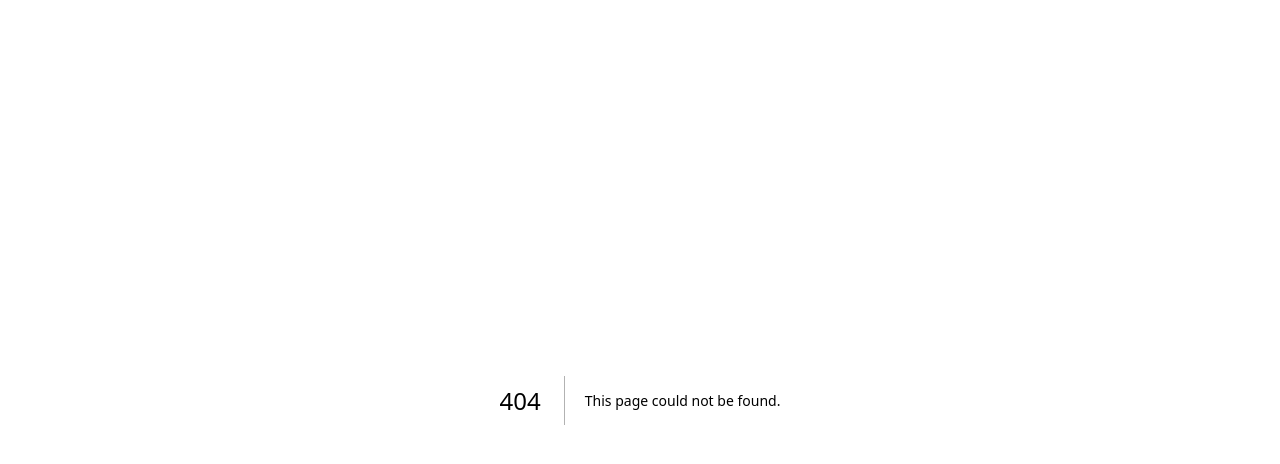
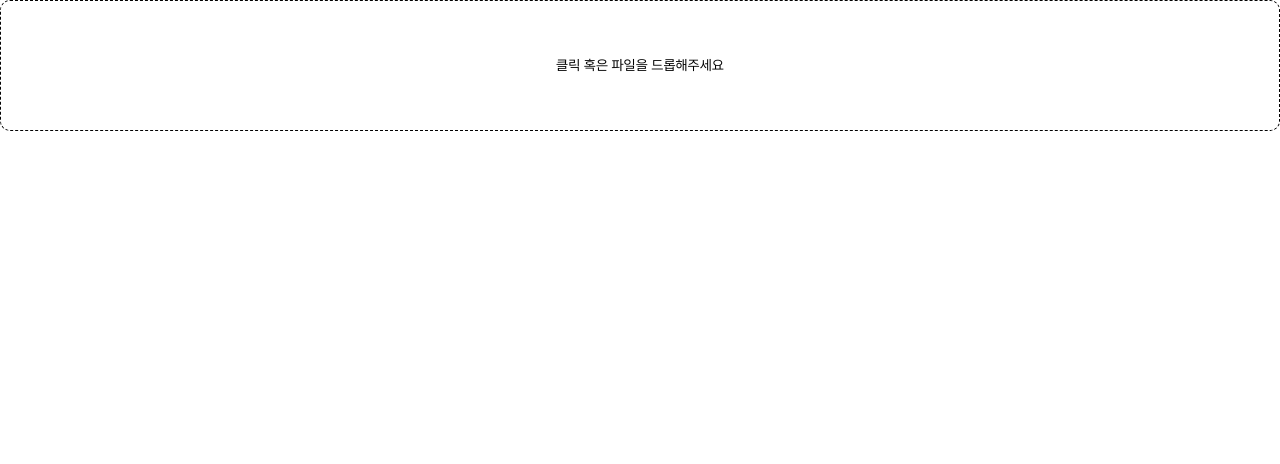
Before and after one commit to Odagada/Trimo-FE, a Next.js app: page /test in a window 1280 px wide. Before the commit this address had no page. Shown: the top 464 px of the page. Built offline with nearby package versions, Linux system fonts and the light colour scheme.

Commit message:
feat: imageInput tailwind 세팅 적용

```diff
--- a/components/ImagesInput.tsx
+++ b/components/atoms/Inputs/ImagesInput.tsx
@@ -1,18 +1,15 @@
+import { ImageType } from "@/types/client.types";
 import Image from "next/image";
 import { ChangeEvent, DragEvent, useRef, useState } from "react";
-
-type Image = {
-  name: string;
-  url: string;
-};
+import DeleteIcon from "../icons/DeleteIcon";
 
 interface Props {
-  imageList?: Image[];
+  imageList?: ImageType[];
 }
 
 export default function ImagesInput({ imageList = [] }: Props) {
   const [isDragging, setIsDragging] = useState(false);
-  const [images, setImages] = useState<Image[]>(imageList);
+  const [images, setImages] = useState<ImageType[]>(imageList);
   const inputRef = useRef<HTMLInputElement>(null);
 
   const handleFiles = (files: FileList | null) => {
@@ -57,7 +54,7 @@ export default function ImagesInput({ imageList = [] }: Props) {
   };
 
   return (
-    <div className="w-[400px]">
+    <div className="w-full middle-text">
       <input
         type="file"
         id="imageUpload"
@@ -69,8 +66,8 @@ export default function ImagesInput({ imageList = [] }: Props) {
       />
       <button
         role="button"
-        className={`w-full h-20 flex justify-center items-center border-[2px] rounded-lg border-gray-400 border-dashed ${
-          isDragging && "bg-slate-300"
+        className={`w-full h-131 flex justify-center items-center border rounded-10 border-black border-dashed ${
+          isDragging && "bg-gray-30"
         }`}
         onDragEnter={handleDragEnter}
         onDragLeave={handleDragLeave}
@@ -84,14 +81,14 @@ export default function ImagesInput({ imageList = [] }: Props) {
           {isDragging ? "이곳에 드롭해주세요" : "클릭 혹은 파일을 드롭해주세요"}
         </div>
       </button>
-      <div className="grid w-full grid-cols-5 gap-4 mt-4">
+      <div className="grid w-full grid-cols-10 gap-8 mt-8">
         {images.map((el, idx) => (
-          <div className="relative overflow-hidden rounded-lg aspect-square" key={idx}>
+          <div className="aspect-square relative overflow-hidden rounded-lg" key={idx}>
             <button
-              className="h-4 w-4 absolute right-1 top-1 z-[2] rounded-full bg-gray-900 flex items-center justify-center cursor-pointer text-white"
+              className="h-24 w-24 absolute right-0 top-0 z-10 rounded-full bg-gray-900 flex items-center justify-center cursor-pointer text-white"
               onClick={() => deleteFile(idx)}
             >
-              &times;
+              <DeleteIcon />
             </button>
             <Image src={el.url} alt={el.name} sizes="75px" fill style={{ objectFit: "cover" }} />
           </div>
--- /dev/null
+++ b/components/atoms/icons/DeleteIcon.tsx
@@ -0,0 +1,12 @@
+import React from "react";
+
+export default function DeleteIcon() {
+  return (
+    <svg width="10" height="10" viewBox="0 0 10 10" fill="none" xmlns="http://www.w3.org/2000/svg">
+      <g id="error sign">
+        <path id="Vector 153" d="M0.757812 0.757812L9.24309 9.24309" stroke="#030303" strokeLinejoin="round" />
+        <path id="Vector 153_2" d="M0.757812 9.24219L9.24309 0.756906" stroke="#030303" strokeLinejoin="round" />
+      </g>
+    </svg>
+  );
+}
--- /dev/null
+++ b/pages/test/index.tsx
@@ -0,0 +1,9 @@
+import ImagesInput from "@/components/atoms/Inputs/ImagesInput";
+
+export default function index() {
+  return (
+    <div>
+      <ImagesInput />
+    </div>
+  );
+}
--- a/styles/globals.css
+++ b/styles/globals.css
@@ -5,6 +5,11 @@
 :root {
   font-size: 62.5%;
   box-sizing: border-box;
+}
+
+body {
+  font-size: 1.6rem;
+  line-height: 2.4rem;
 }
 
 @layer utilities {
@@ -38,6 +43,9 @@
   .p-text {
     @apply leading-24;
   }
+  .middle-text {
+    @apply text-14 leading-21;
+  }
   .small-text {
     @apply text-12 leading-18;
   }
--- a/types/client.types.ts
+++ b/types/client.types.ts
@@ -37,3 +37,8 @@ export type InputWrapperProps = {
   children: ReactNode;
   className?: string;
 } & WrapperProps;
+
+export type ImageType = {
+  name: string;
+  url: string;
+};
```
Also changed, not shown: public/images/icons/error-sign.svg (added), 1 other file (tests, documents, lock files or other folders).
